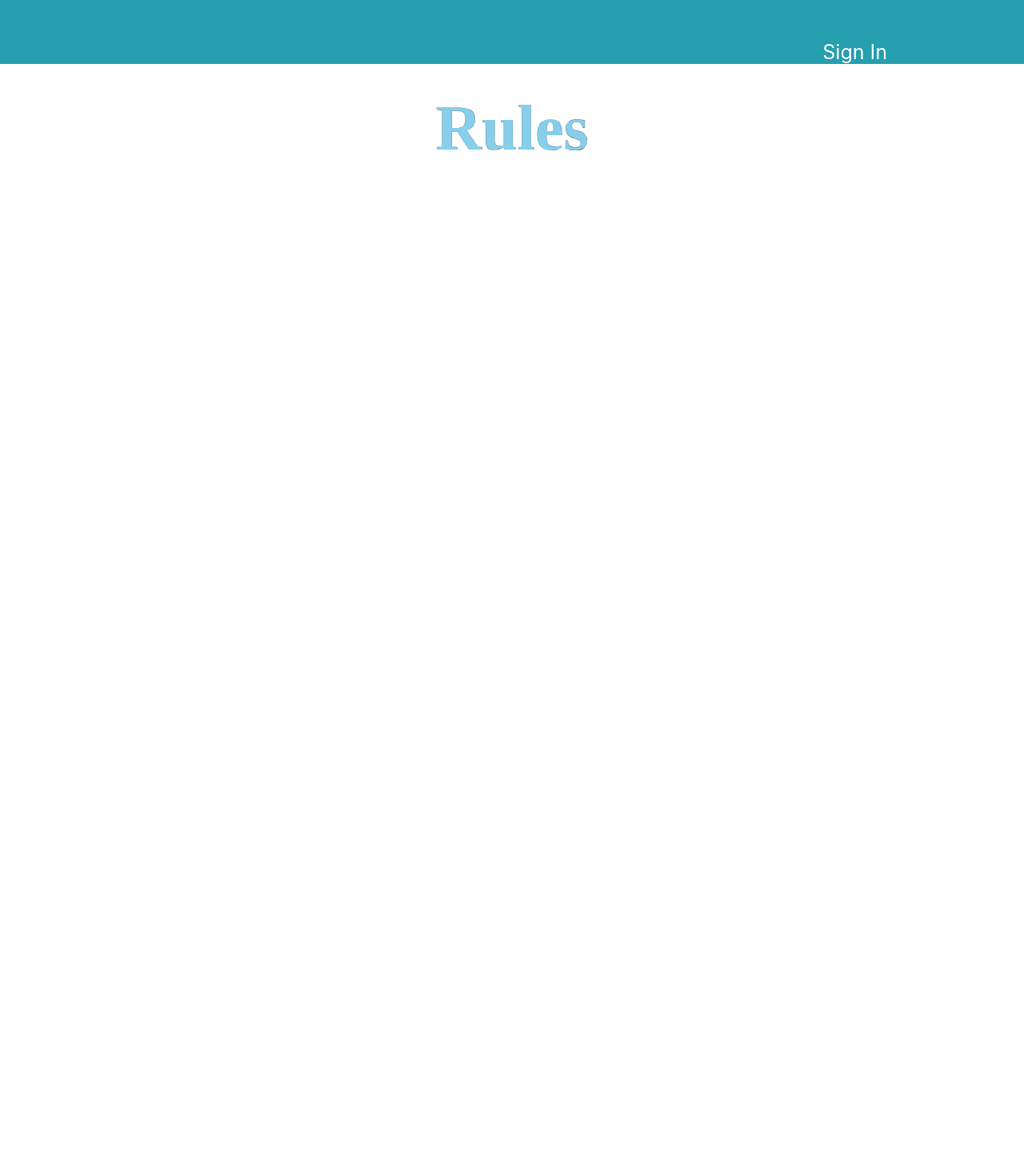
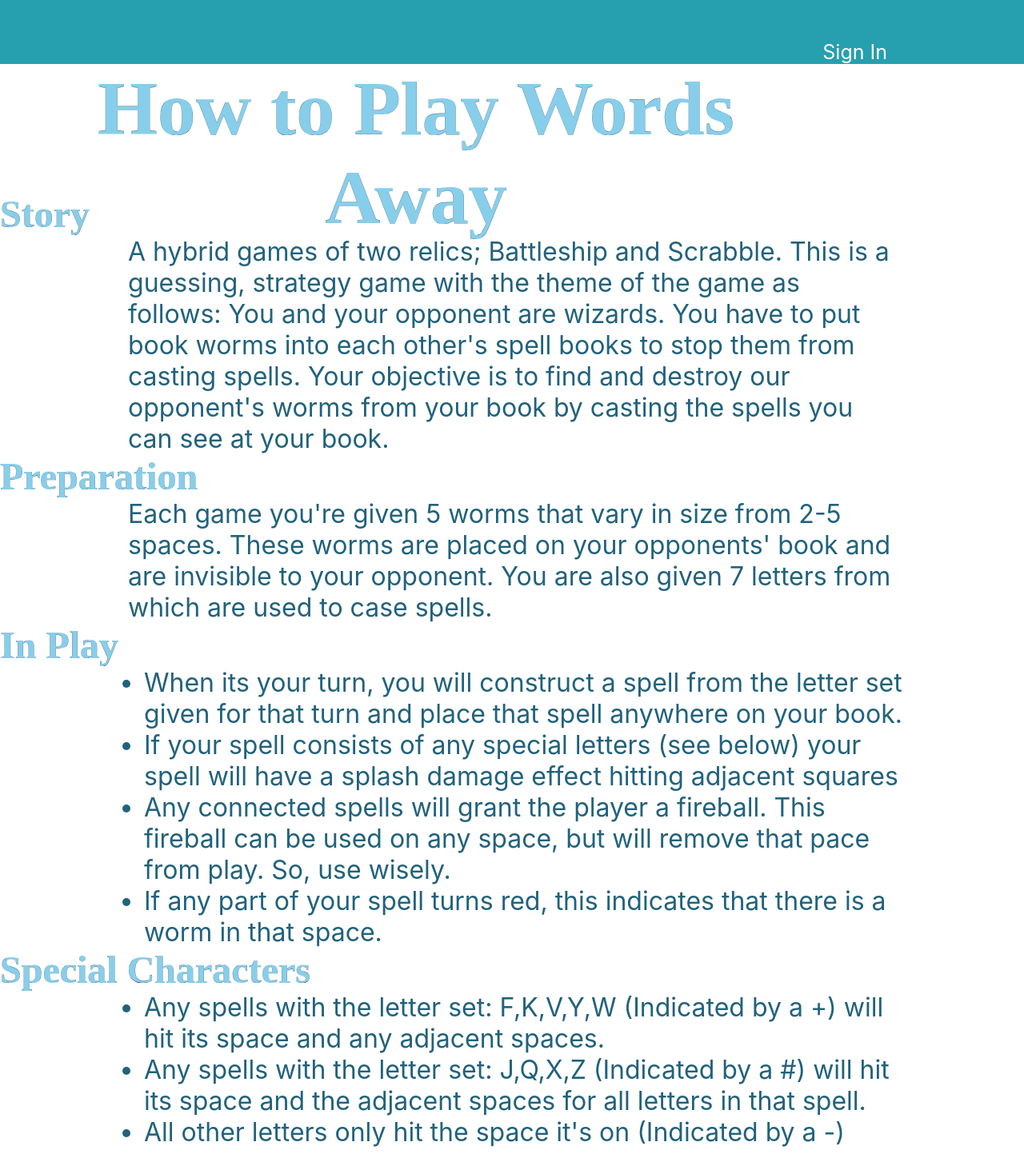
Before and after one commit to 220808-Java-React-Enterprise/WordsAway-P3-Frontend, a React (Create React App) app: page /rules in a window 1280 px wide. Shown: the top 1443 px of the page at 80% size. Before the commit the page ends 880 px from the top, so only its background shows below. Built offline with nearby package versions, Linux system fonts and the light colour scheme; a web font is replaced by a local one.

Commit message:
added rules and rules.css

```diff
--- a/src/components/Rules.tsx
+++ b/src/components/Rules.tsx
@@ -10,12 +10,40 @@ const Rules = () => {
 
 return (
     <>
-    <div className='rulescontainer'>
-        <div className='titleRules'>
-          <div>Rules</div>
+     <div className='titleRules'>
+          <div>
+            <h1>How to Play Words Away</h1>
+            <h2>Story</h2>
+
+            <p>A hybrid games of two relics; Battleship and Scrabble.  This is a guessing, strategy game with the theme of the game as follows: You and your opponent are wizards.
+                You have to put book worms into each other's spell books to stop them from casting spells.  Your objective is to find and destroy our opponent's worms from your
+                book by casting the spells you can see at your book.
+            </p>
+            <h2>Preparation</h2>
+            <p>Each game you're given 5 worms that vary in size from 2-5 spaces.  These worms are placed on your opponents' book and are invisible to your opponent.  You are also
+                given 7 letters from which are used to case spells.
+            </p>
+            <h2>In Play</h2>
+            <ul>
+                <li>When its your turn, you will construct a spell from the letter set given for that turn and place that spell anywhere on your book.</li>
+                <li>If your spell consists of any special letters (see below) your spell will have a splash damage effect hitting adjacent squares</li>
+                <li>Any connected spells will grant the player a fireball.  This fireball can be used on any space, but will remove that pace from play.  So, use wisely.</li>
+                <li>If any part of your spell turns red, this indicates that there is a worm in that space.</li>
+            </ul>
+
+            <h2>Special Characters</h2>
+            <ul>
+                <li>Any spells with the letter set: F,K,V,Y,W (Indicated by a +) will hit its space and any adjacent spaces.</li>
+                <li>Any spells with the letter set: J,Q,X,Z (Indicated by a #) will hit its space and the adjacent spaces for all letters in that spell.</li>
+                <li>All other letters only hit the space it's on (Indicated by a -)</li>
+            </ul>
+            <h2>Victory</h2>
+            <p>The player who successfully locates and destroys all their opponent's worms first is the winner.</p>
+
+            </div>
 
         </div>
-        </div>
+
 </>
 )
 }
--- a/src/css/Rules.css
+++ b/src/css/Rules.css
@@ -6,18 +6,46 @@
     user-select: none;
 
 }
-.titleRules{
-    width: 40rem;
+.titleRules h1{
+    width: 65rem;
     height: 10rem;
     margin: auto;
     display: flex;
-}
-
-.titleRules div{
+    margin-right: 450px;
     font-family:Bookworm;
-    margin: auto;
-    font-size: 5rem;
+    font-size: 6rem;
     color: skyblue;
     font-weight:bolder;
     -webkit-text-stroke: .01rem black;
 }
+
+.titleRules h2{
+    width: 65rem;
+    /* height: 10rem; */
+    margin: auto;
+    display: flex;
+    margin-right: 450px;
+    font-family:Bookworm;
+    font-size: 3rem;
+    color: skyblue;
+    font-weight:bolder;
+    -webkit-text-stroke: .01rem black;
+}
+
+.titleRules ul{
+    width: 60rem;
+    /* height: 10rem; */
+    font-size: 2rem;
+    color: rgb(33, 98, 124);
+    margin: auto;
+
+}
+
+.titleRules p{
+    width: 60rem;
+    /* height: 10rem; */
+    font-size: 2rem;
+    color: rgb(33, 98, 124);
+    margin: auto;
+
+}
```
